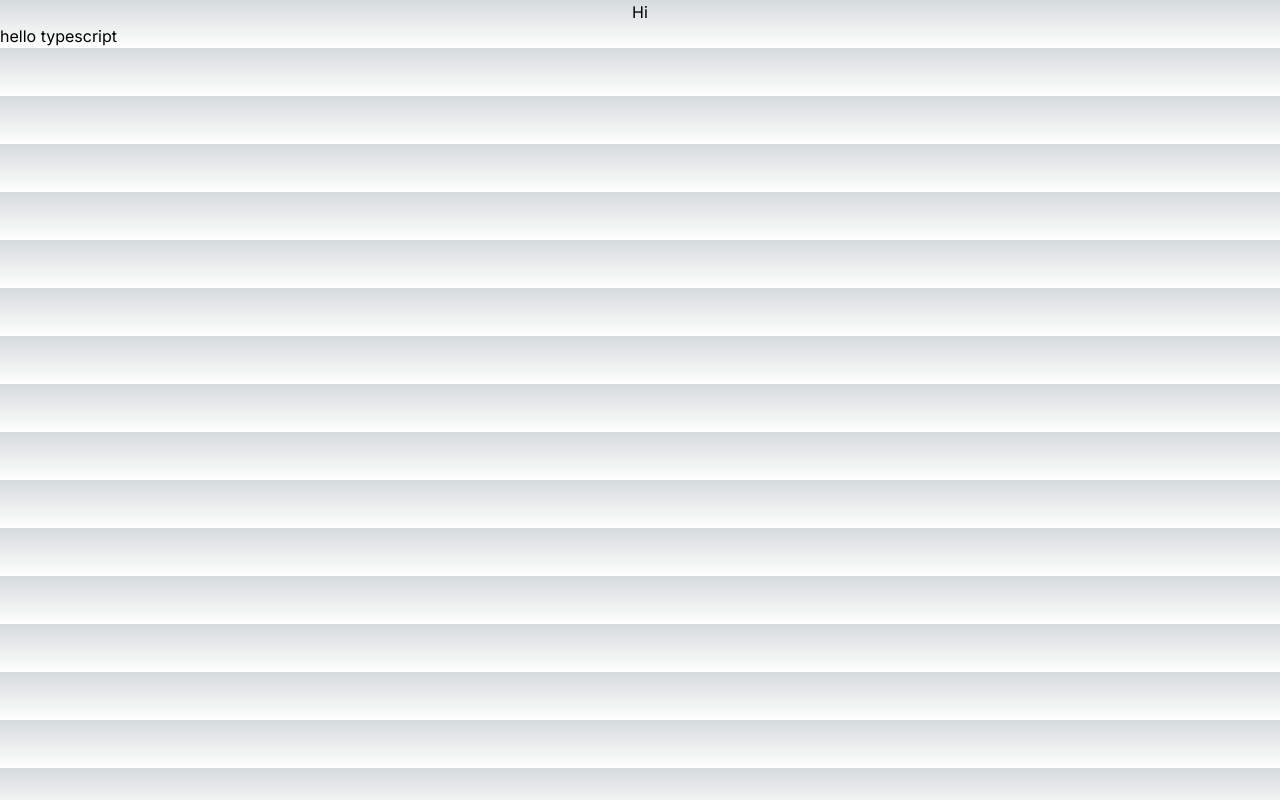
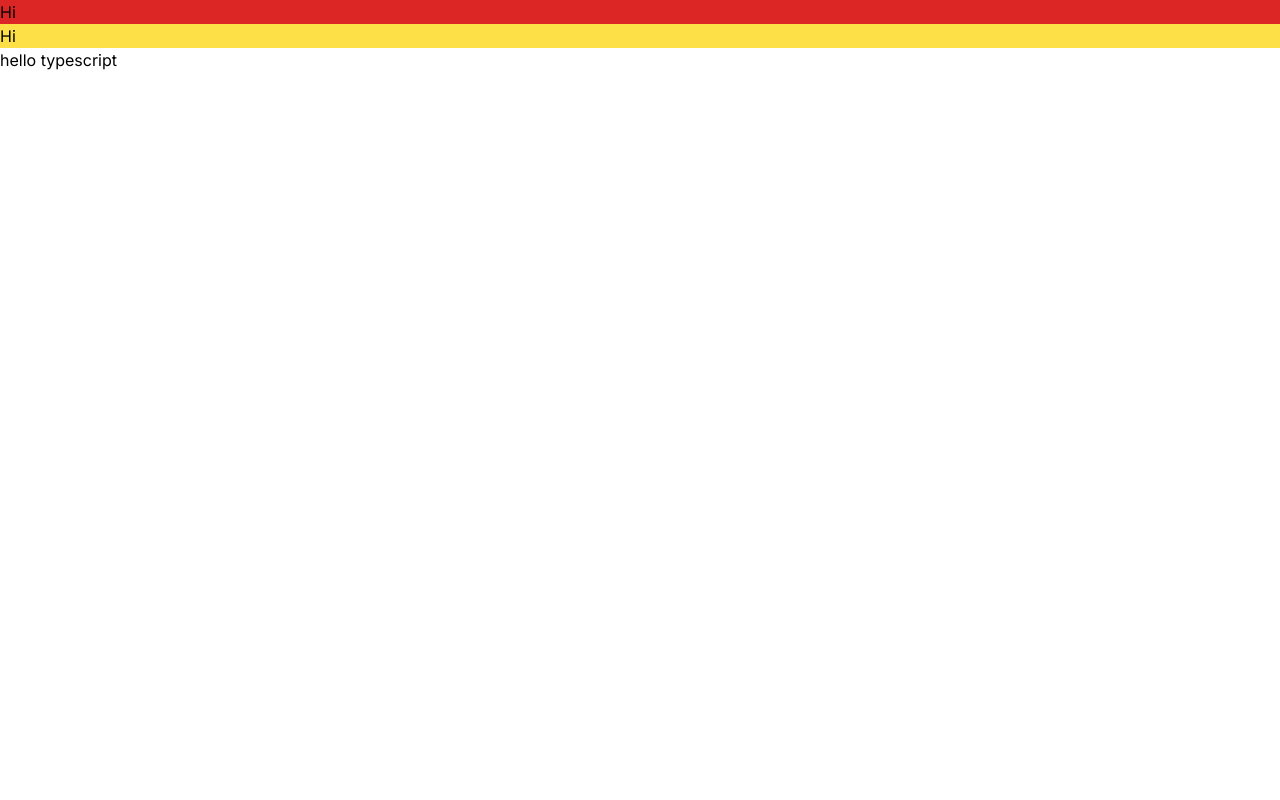
Before and after one commit to kinguuchi/demo, a Next.js app: page / in a window 1280 px wide. Built offline with nearby package versions, Linux system fonts and the light colour scheme.

Commit message:
some sht

```diff
--- a/src/app/globals.css
+++ b/src/app/globals.css
@@ -1,27 +1,3 @@
 @tailwind base;
 @tailwind components;
 @tailwind utilities;
-
-:root {
-  --foreground-rgb: 0, 0, 0;
-  --background-start-rgb: 214, 219, 220;
-  --background-end-rgb: 255, 255, 255;
-}
-
-@media (prefers-color-scheme: dark) {
-  :root {
-    --foreground-rgb: 255, 255, 255;
-    --background-start-rgb: 0, 0, 0;
-    --background-end-rgb: 0, 0, 0;
-  }
-}
-
-body {
-  color: rgb(var(--foreground-rgb));
-  background: linear-gradient(
-      to bottom,
-      transparent,
-      rgb(var(--background-end-rgb))
-    )
-    rgb(var(--background-start-rgb));
-}
--- /dev/null
+++ b/src/app/marvin/page.tsx
@@ -0,0 +1,12 @@
+import CenterButton from '@/components/CenterButton'
+import React from 'react'
+
+const Marvin = () => {
+  return (
+    <div className='w-screen h-screen flex items-center justify-center'>
+        <CenterButton />
+    </div>
+  )
+}
+
+export default Marvin
--- a/src/app/page.tsx
+++ b/src/app/page.tsx
@@ -3,11 +3,14 @@ import AboutMe from '@/components/AboutMe'
 import VincentComponent from '@/components/VincentComponent'
 
 
-export default function Home() {
+const Home = () => {
   return (
     <div>
-      <AboutMe />
-    <VincentComponent/>
+      <AboutMe className='flex flex-col bg-red-600'/>
+      <AboutMe className='bg-yellow-300'/>
+      <VincentComponent/>
     </div>
   )
 }
+
+export default Home;
--- a/src/components/AboutMe.tsx
+++ b/src/components/AboutMe.tsx
@@ -1,8 +1,12 @@
 import React from 'react'
 
-const AboutMe = () => {
+interface AboutMeProps {
+  className: string
+}
+
+const AboutMe = ({className}: AboutMeProps) => {
   return (
-    <div className='flex items-center justify-center '>Hi</div>
+    <div className={className}>Hi</div>
   )
 }
 
--- /dev/null
+++ b/src/components/CenterButton.tsx
@@ -0,0 +1,7 @@
+import React from 'react';
+
+const CenterButton = () => {
+  return <button className="p-2 border border-black">Click Me!</button>;
+};
+
+export default CenterButton;
```
